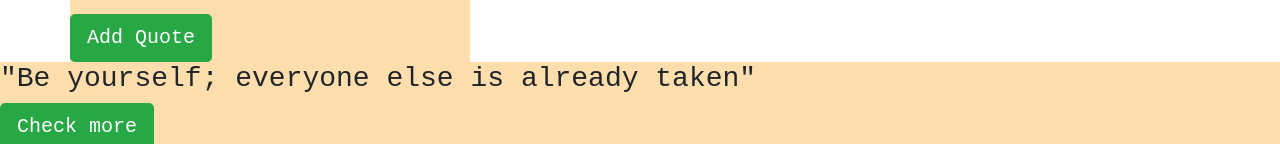
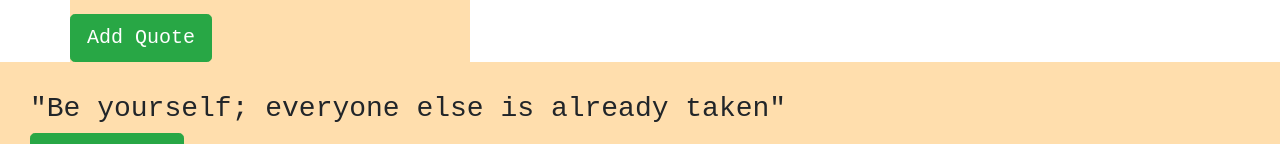
Before and after one commit to Adelice/Quotes, an Angular app: page / in a window 1280 px wide. Shown: the part 793-937 px from the top of the page. Built offline with nearby package versions, Linux system fonts and the light colour scheme; a web font is replaced by a local one.

Commit message:
save changes

```diff
--- a/src/app/quote/quote.component.css
+++ b/src/app/quote/quote.component.css
@@ -1,4 +1,5 @@
 .quot{
     background-color:navajowhite;
     font-family: 'Roboto Mono', monospace;
+    padding:30px;
 }
```
